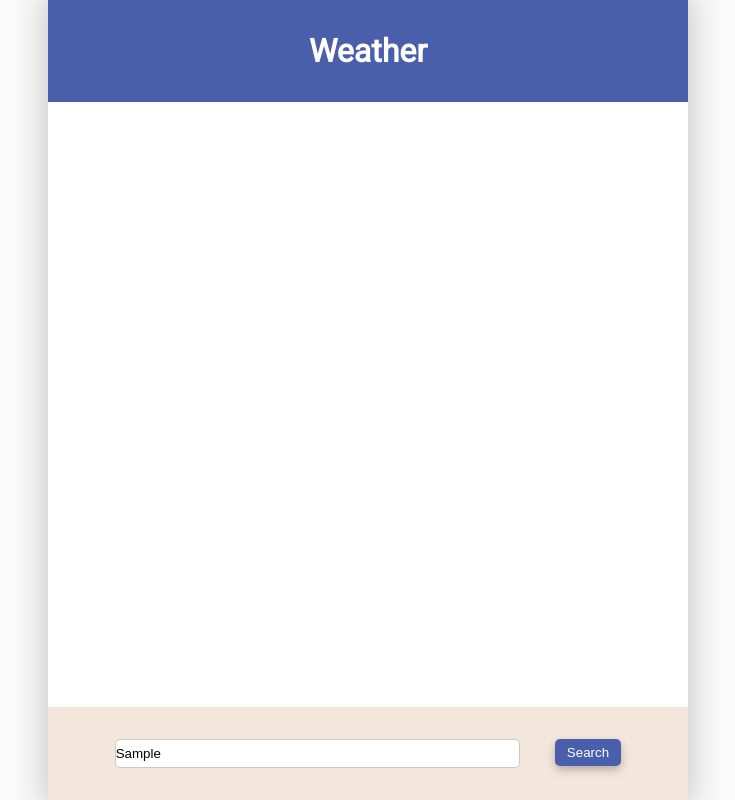
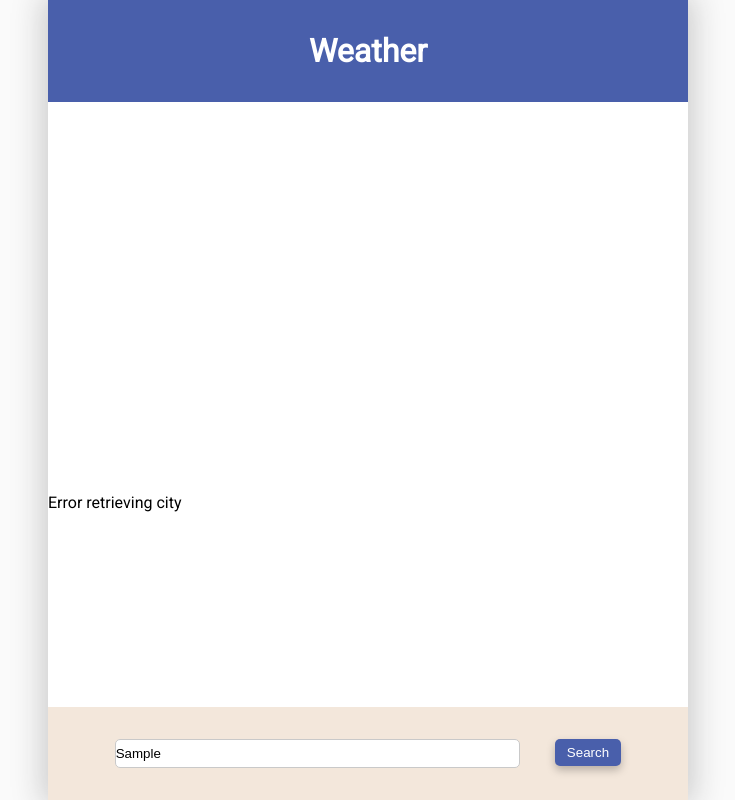
Before and after one commit to khanguslee/weather-app, a React (Create React App) app in the folder client/: page / in a window 1280 px wide. Both pictures are taken after typing "Sample" into the empty fields and a click on the button "Search". Shown: the whole page, without its empty margins (272-1007 px from the left). Built offline with nearby package versions, Linux system fonts and the light colour scheme; no server answers.

Commit message:
Display alert when user inputs invalid city

```diff
--- /dev/null
+++ b/client/src/components/Alert.jsx
@@ -0,0 +1,14 @@
+import React from "react";
+import PropTypes from "prop-types";
+
+function Banner(props) {
+  const { message } = props;
+  return <div>{message}</div>;
+}
+
+Banner.propTypes = {
+  message: PropTypes.string.isRequired,
+  type: PropTypes.string.isRequired,
+};
+
+export default Banner;
--- a/client/src/screens/Main.jsx
+++ b/client/src/screens/Main.jsx
@@ -4,11 +4,12 @@ import PropTypes from "prop-types";
 import InputSearch from "../components/InputSearch";
 import MainWeatherCard from "../components/MainWeatherCard";
 import InfoWeatherCard from "../components/InfoWeatherCard";
+import Alert from "../components/Alert";
 
 import "./Main.scss";
 
 function Main(props) {
-  const { searchHandler, data } = props;
+  const { searchHandler, data, alert } = props;
 
   const kelvinToCelsius = (inputTemp) => {
     return inputTemp - 273.15;
@@ -47,6 +48,8 @@ function Main(props) {
         )}
       </div>
 
+      {alert.message && <Alert message={alert.message} type={alert.type} />}
+
       <div className="footer">
         <InputSearch
           placeholder={"Enter city and country"}
@@ -60,11 +63,13 @@ function Main(props) {
 Main.propTypes = {
   searchHandler: PropTypes.func,
   data: PropTypes.object,
+  alert: PropTypes.object,
 };
 
 Main.defaultProps = {
   searchHandler: () => {},
   data: undefined,
+  alert: { message: "", type: "warn" },
 };
 
 export default Main;
--- a/client/src/screens/MainController.jsx
+++ b/client/src/screens/MainController.jsx
@@ -5,17 +5,28 @@ import Main from "./Main";
 
 function MainController() {
   const [weatherData, setWeatherData] = useState(undefined);
+  const [alertMessage, setAlertMessage] = useState({
+    message: "",
+    type: "warn",
+  });
+
   const searchHandler = async (searchCity) => {
     try {
       const response = await axios.get(`/api/v1/weather/${searchCity}`);
       setWeatherData(response.data);
     } catch (err) {
       // TODO: Display error banner
-      console.error(err);
+      setAlertMessage({ message: "Error retrieving city", type: "warn" });
     }
   };
 
-  return <Main searchHandler={searchHandler} data={weatherData} />;
+  return (
+    <Main
+      searchHandler={searchHandler}
+      data={weatherData}
+      alert={alertMessage}
+    />
+  );
 }
 
 export default MainController;
```
